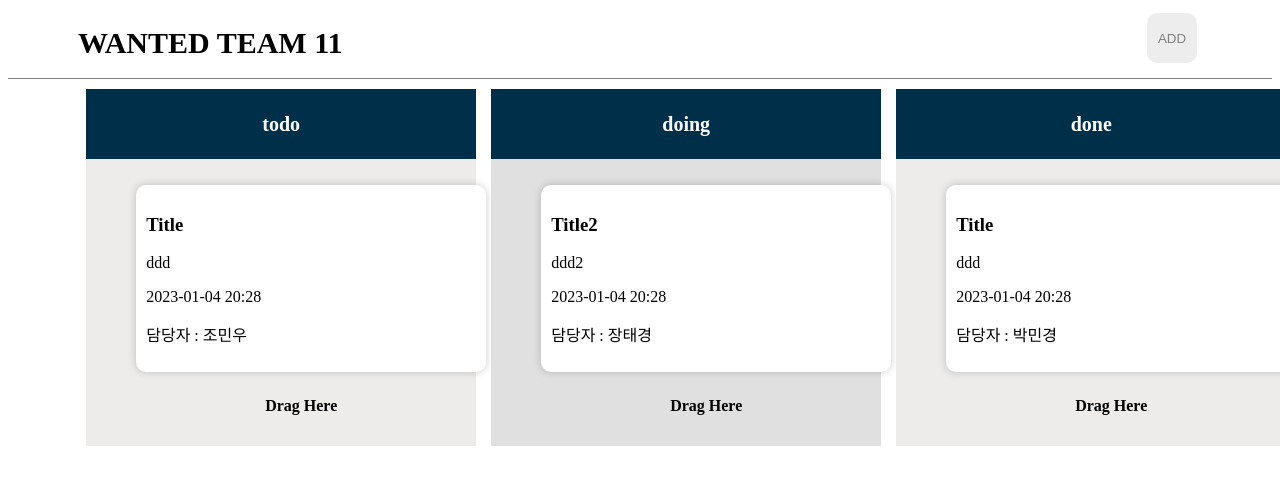
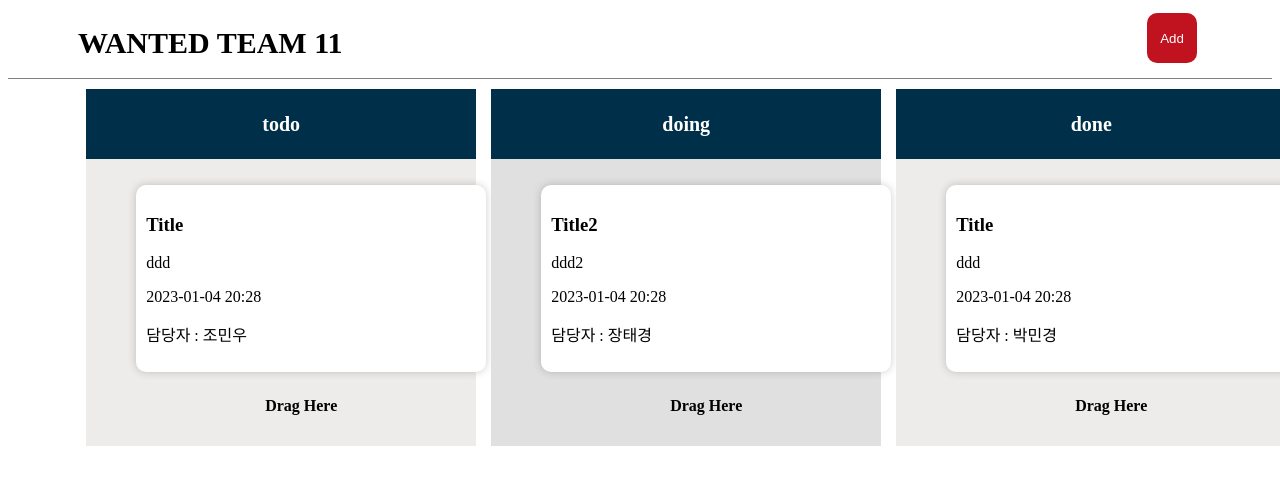
Before and after one commit to pre-onboading-eleven/pre-onboarding-8th-2-11, a React (Vite) app: page / in a window 1280 px wide. Shown: the top 484 px of the page. Built offline with nearby package versions, Linux system fonts and the light colour scheme.

Commit message:
style : add button 색상 변경

```diff
--- a/src/components/Nav.tsx
+++ b/src/components/Nav.tsx
@@ -18,7 +18,7 @@ const Nav = () => {
       >
         WANTED TEAM 11
       </Logo>
-      <AddIssue onClick={showModal}>ADD</AddIssue>
+      <AddIssue onClick={showModal}>Add</AddIssue>
       {openModal && <AddIssueInput setOpenModal={setOpenModal} />}
     </NavWrapper>
   );
@@ -41,10 +41,15 @@ const Logo = styled.span`
 `;
 
 const AddIssue = styled.button`
-  background-color: #dbdbdb7e;
+  background-color: #c1121f;
+  &:hover {
+    background: #db6565;
+    color: white;
+    transition: 0.5s;
+  }
   width: 50px;
   height: 50px;
-  color: gray;
+  color: white;
   border: none;
   border-radius: 10px;
   margin: 5px;
```
